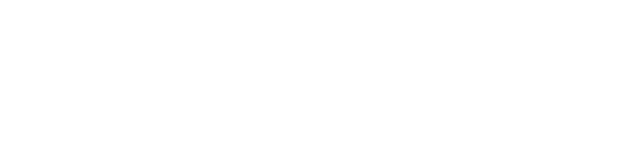
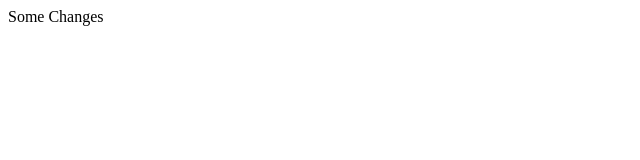
Before and after one commit to Danial212/Learning-Repo, a plain HTML site: page index.html in a window 1280 px wide. Shown: the whole page, without its empty margins (0-640 px from the left). Drawn offline with Linux system fonts and the light colour scheme.

Commit message:
this is a long description for github reporisity

```diff
--- a/index.html
+++ b/index.html
@@ -6,6 +6,6 @@
     <title>Document</title>
 </head>
 <body>
-
+    Some Changes
 </body>
 </html>
--- a/styles.css
+++ b/styles.css
@@ -0,0 +1 @@
+/* Some Changes
```
Also changed, not shown: 1 other file.
